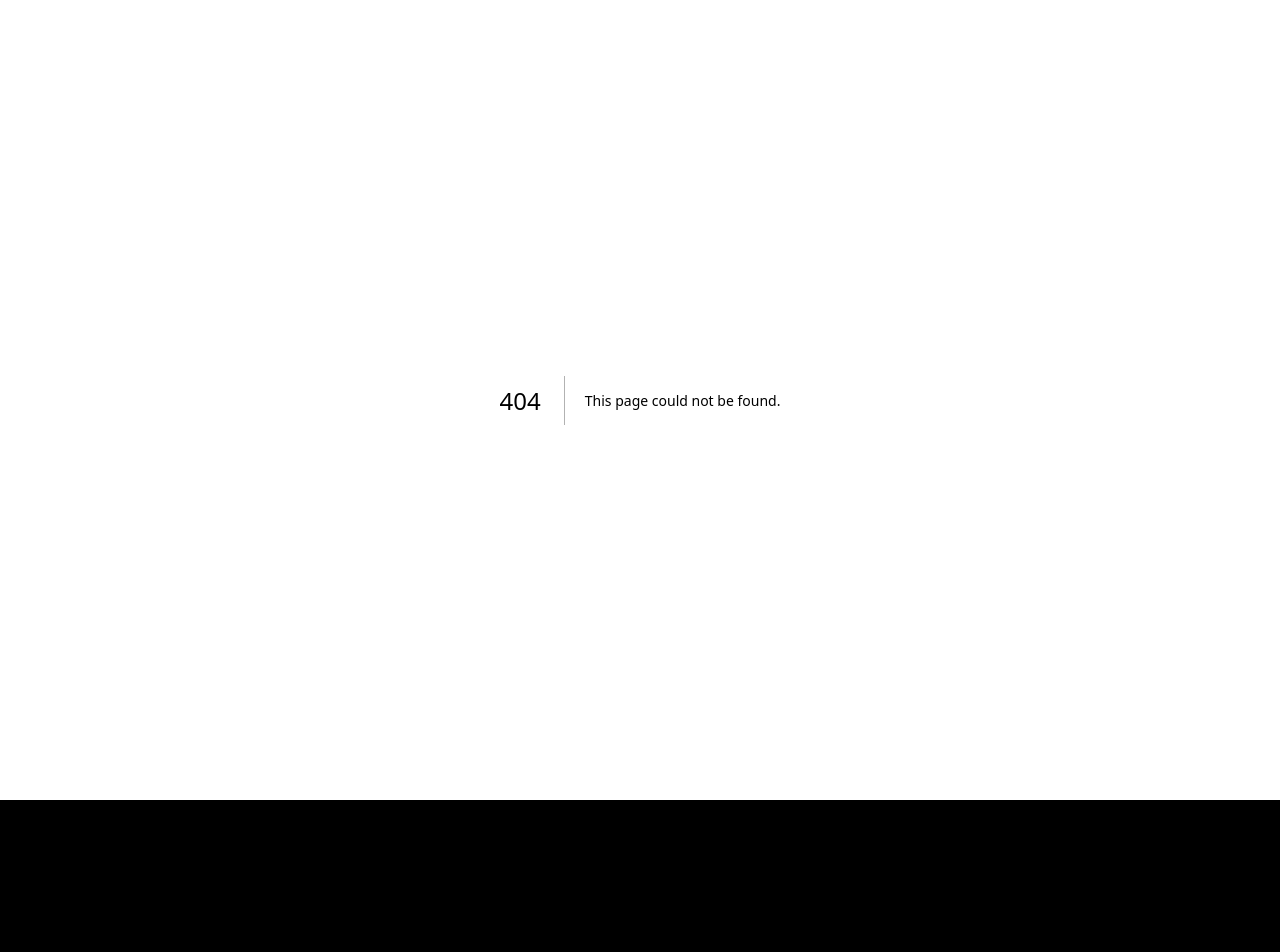
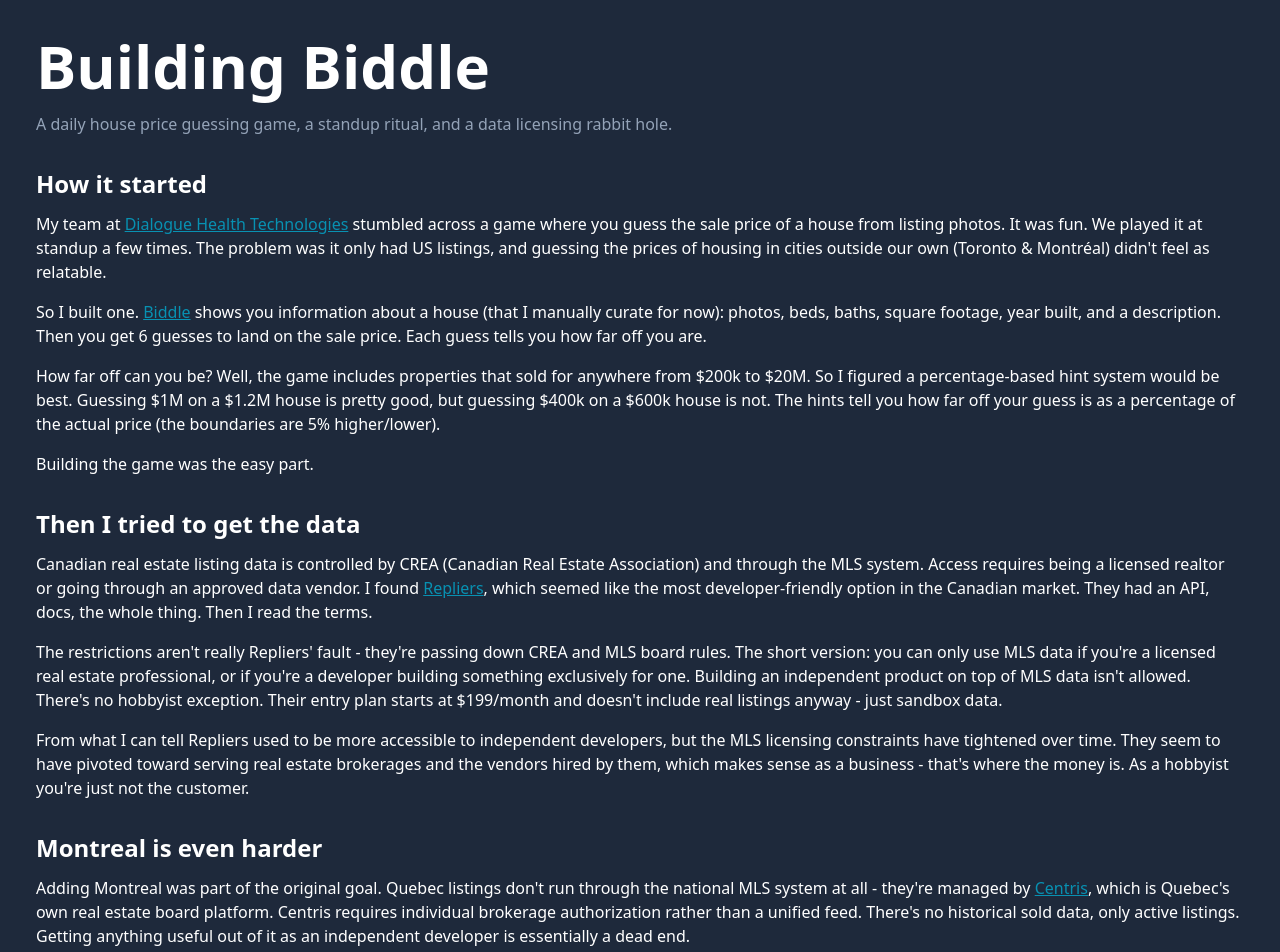
Before and after one commit to conste11ations/conste11ations.github.io, a Next.js app: page /talk/building-biddle in a window 1280 px wide. Before the commit this address had no page. Shown: the top 952 px of the page. Before the commit the page ends 800 px from the top, so only its background shows below. Built offline with nearby package versions, Linux system fonts and the light colour scheme.

Commit message:
building biddle

```diff
--- a/pages/index.tsx
+++ b/pages/index.tsx
@@ -125,6 +125,10 @@ export default function Home() {
           <h1 className="text-5xl md:text-8xl mb-4">
             <span className="block animate-fade-in-down font-extrabold text-white xl:inline">Talk</span>
           </h1>
+          <Link href="/talk/building-biddle" as={process.env.BACKEND_URL + '/talk/building-biddle'}>
+            Building Biddle
+          </Link>
+          <br />
           <Link href="/talk/ben-eater-clock-module" as={process.env.BACKEND_URL + '/talk/ben-eater-clock-module'}>
             Reviewing Ben Eater&apos;s Clock Module Kit
           </Link>
--- a/pages/talk.tsx
+++ b/pages/talk.tsx
@@ -8,6 +8,10 @@ export default function Talk() {
         <h1 className="text-5xl md:text-8xl mb-4">
           <span className="block animate-fade-in-down font-extrabold text-white xl:inline">Talk</span>
         </h1>
+        <Link href="/talk/building-biddle" as={process.env.BACKEND_URL + '/talk/building-biddle'}>
+          Building Biddle
+        </Link>
+        <br />
         <Link href="/talk/ben-eater-clock-module" as={process.env.BACKEND_URL + '/talk/ben-eater-clock-module'}>
           Reviewing Ben Eater's Clock Module Kit
         </Link>
--- /dev/null
+++ b/pages/talk/building-biddle.tsx
@@ -0,0 +1,72 @@
+import 'tailwindcss/tailwind.css'
+
+export default function BuildingBiddle() {
+    return (
+        <div className="min-h-screen bg-slate-800 p-9 prose-figcaption:text-slate-400 prose-a:text-cyan-600 prose-a:underline hover:prose-a:text-cyan-300">
+            <h1 className="text-5xl md:text-6xl mb-4">
+                <span className="block animate-fade-in-down font-extrabold text-white xl:inline">
+                    Building Biddle
+                </span>
+            </h1>
+            <p className="block animate-fade-in-down text-slate-400 prose-p mb-8">
+                A daily house price guessing game, a standup ritual, and a data licensing rabbit hole.
+            </p>
+
+            <h2 className="text-2xl font-bold text-white mb-3">How it started</h2>
+            <p className="block animate-fade-in-down text-white prose-p mb-4">
+                My team at <a href="https://www.dialogue.co">Dialogue Health Technologies</a> stumbled
+                across a game where you guess the sale price of a house from listing photos. It was fun.
+                We played it at standup a few times. The problem was it only had US listings, and
+                guessing the prices of housing in cities outside our own (Toronto & Montréal) didn't feel as relatable.
+            </p>
+            <p className="block animate-fade-in-down text-white prose-p mb-4">
+                So I built one. <a href="/biddle">Biddle</a> shows you information about a house (that I manually curate for now): photos, beds, baths, square
+                footage, year built, and a description. Then you get 6 guesses to land on the sale price.
+                Each guess tells you how far off you are.
+            </p>
+            <p className="block animate-fade-in-down text-white prose-p mb-4">
+                How far off can you be? Well, the game includes properties that sold for anywhere from $200k to $20M. So I figured
+                a percentage-based hint system would be best. Guessing $1M on a $1.2M house is pretty good, but guessing $400k on a $600k house is not.
+                The hints tell you how far off your guess is as a percentage of the actual price (the boundaries are 5% higher/lower).
+            </p>
+            <p className="block animate-fade-in-down text-white prose-p mb-4">
+                Building the game was the easy part.
+            </p>
+            <h2 className="text-2xl font-bold text-white mb-3 mt-8">Then I tried to get the data</h2>
+            <p className="block animate-fade-in-down text-white prose-p mb-4">
+                Canadian real estate listing data is controlled by CREA (Canadian Real Estate
+                Association) and through the MLS system. Access requires being a licensed realtor or
+                going through an approved data vendor. I found <a href="https://www.repliers.com">Repliers</a>,
+                which seemed like the most developer-friendly option in the Canadian market. They had
+                an API, docs, the whole thing. Then I read the terms.
+            </p>
+            <p className="block animate-fade-in-down text-white prose-p mb-4">
+                The restrictions aren't really Repliers' fault - they're passing down CREA and MLS
+                board rules. The short version: you can only use MLS data if you're a licensed real
+                estate professional, or if you're a developer building something exclusively for one.
+                Building an independent product on top of MLS data isn't allowed. There's no hobbyist
+                exception. Their entry plan starts at $199/month and doesn't include real listings
+                anyway - just sandbox data.
+            </p>
+            <p className="block animate-fade-in-down text-white prose-p mb-4">
+                From what I can tell Repliers used to be more accessible to independent developers,
+                but the MLS licensing constraints have tightened over time. They seem to have pivoted
+                toward serving real estate brokerages and the vendors hired by them, which makes sense
+                as a business - that's where the money is. As a hobbyist you're just not the customer.
+            </p>
+
+            <h2 className="text-2xl font-bold text-white mb-3 mt-8">Montreal is even harder</h2>
+            <p className="block animate-fade-in-down text-white prose-p mb-4">
+                Adding Montreal was part of the original goal. Quebec listings don't run through the national
+                MLS system at all - they're managed by <a href="https://www.centris.ca">Centris</a>,
+                which is Quebec's own real estate board platform. Centris requires individual brokerage
+                authorization rather than a unified feed. There's no historical sold data, only active
+                listings. Getting anything useful out of it as an independent developer is essentially
+                a dead end.
+            </p>
+            <p className="block animate-fade-in-down text-white prose-p mt-8">
+                In the meantime — <a href="/biddle">play Biddle here</a>.
+            </p>
+        </div>
+    )
+}
```
